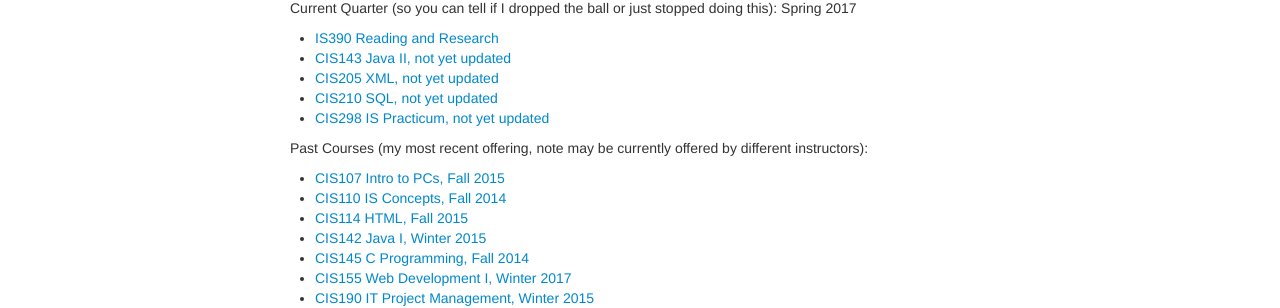
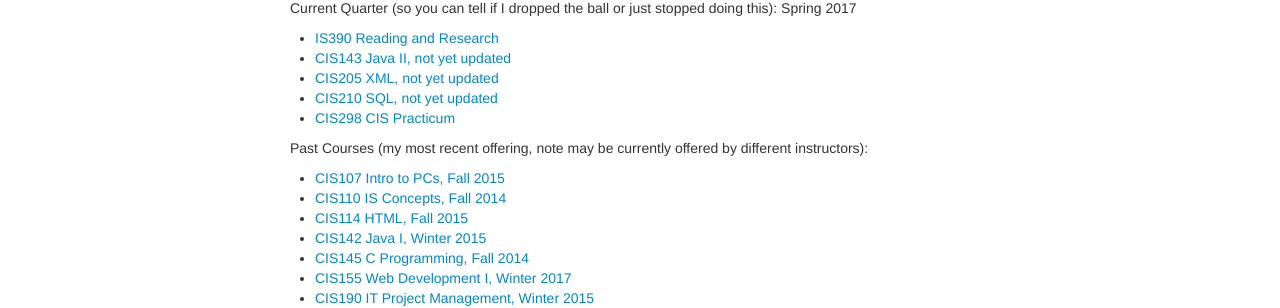
Before and after one commit to argoc/syllabub, a Jekyll site: the page built from index.md, in a window 1280 px wide. Shown: the part 154-462 px from the top of the page. Built offline with Jekyll 4.4.1, drawn with Linux system fonts in a browser that asks for light colours.

Commit message:
CIS298 live

```diff
--- a/index.md
+++ b/index.md
@@ -11,7 +11,7 @@ Current Quarter (so you can tell if I dropped the ball or just stopped doing thi
 - [CIS143 Java II, not yet updated](CIS143.html)
 - [CIS205 XML, not yet updated](CIS205.html)
 - [CIS210 SQL, not yet updated](CIS210.html)
-- [CIS298 IS Practicum, not yet updated](CIS298.html)
+- [CIS298 CIS Practicum](CIS298.html)
 
 Past Courses (my most recent offering, note may be currently offered by different instructors):
 
```
